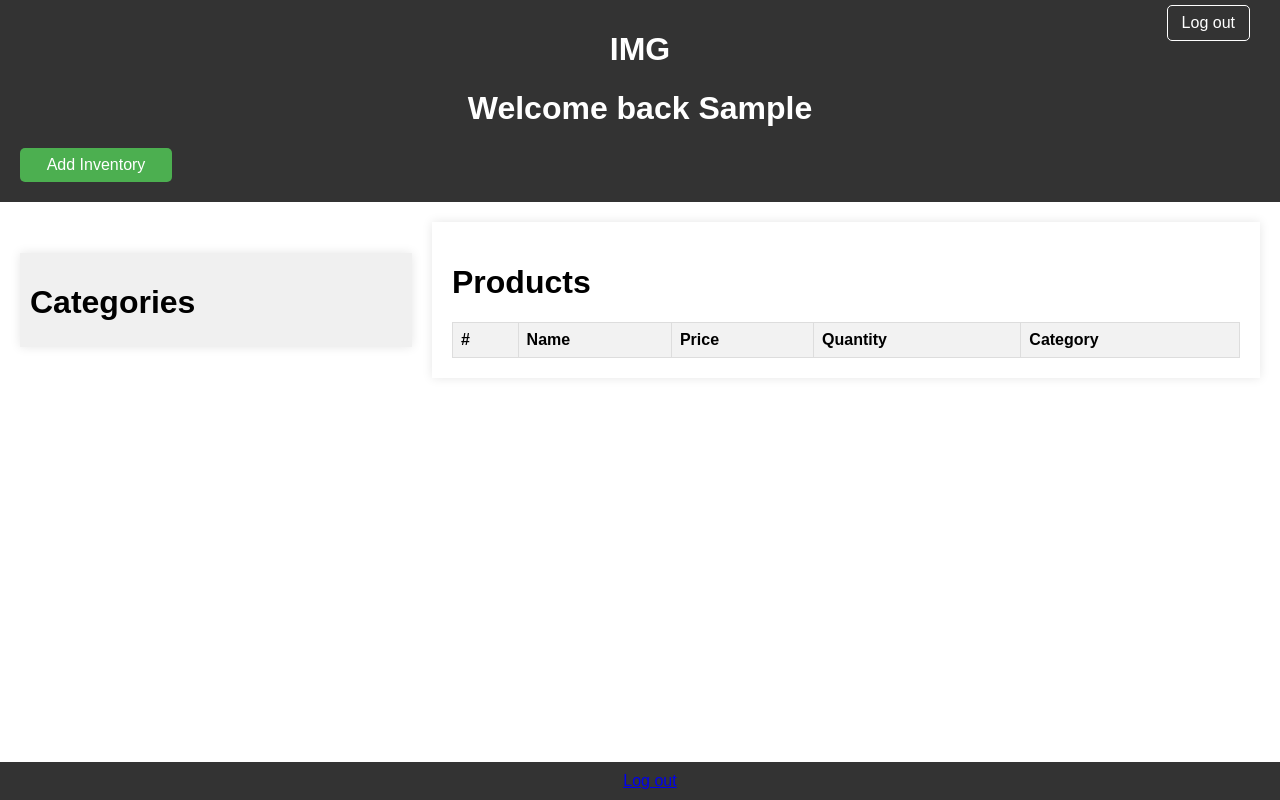
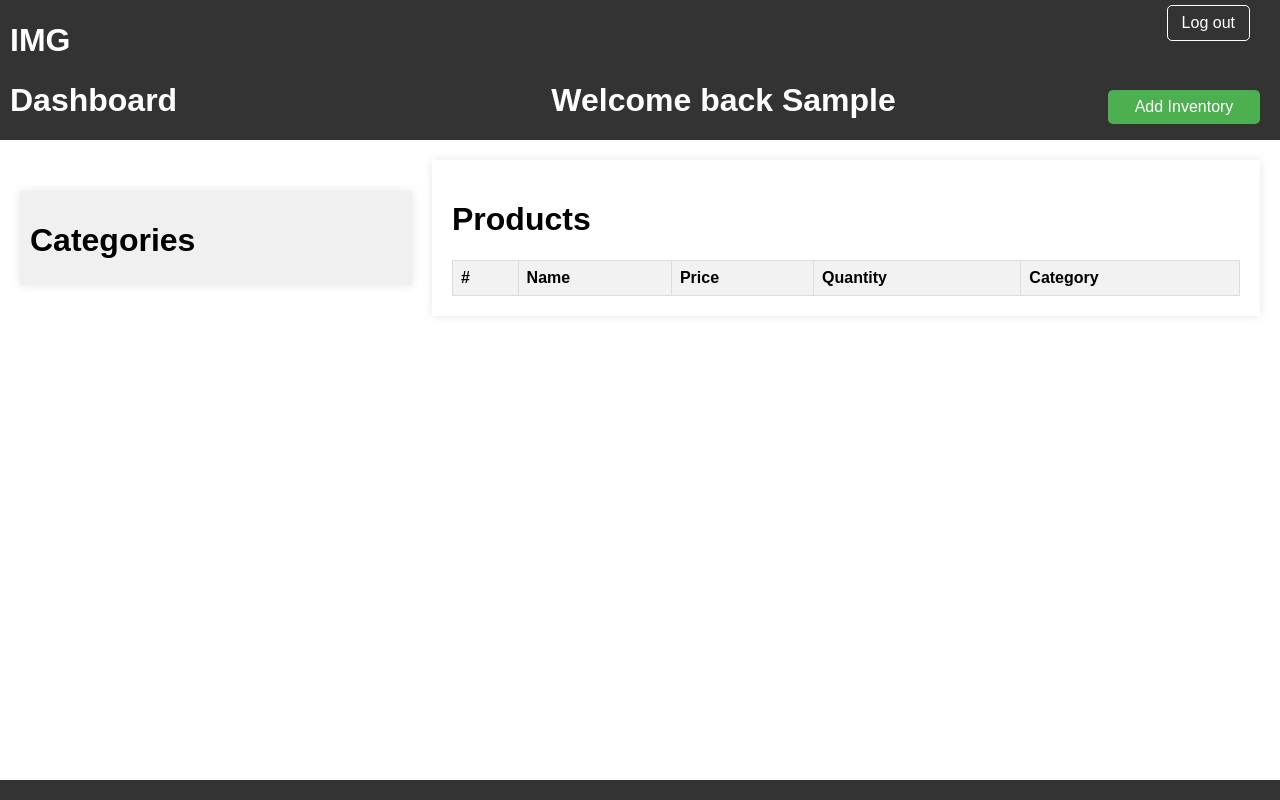
Before and after one commit to gustavoperess/Inventory-Management-System, a Flask app: page /login in a window 1280 px wide. Run offline with Flask 3, Linux system fonts and the light colour scheme; the visitor is signed in with stand-in values (Sample User, id 1); data that the repository does not hold is empty; some libraries are stand-ins or nearby versions.

Commit message:
changes in the CSS

```diff
--- a/static/styles.css
+++ b/static/styles.css
@@ -6,11 +6,38 @@ body {
   padding: 0;
 }
 
+
 header {
+  display: flex;
+  flex-direction: column; /* Stack children vertically */
   background-color: #333;
   color: #fff;
-  text-align: center;
   padding: 10px;
+}
+
+.logo-container {
+  width: 100%;
+  height: 60px; /* Adjust the height as needed */
+  display: flex;
+  justify-content: flex-start;
+  align-items: center;
+}
+
+.actions-container {
+  width: 100%;
+  height: 60px; /* Adjust the height as needed */
+  display: flex;
+  justify-content: space-between;
+  align-items: center;
+}
+
+.user-heading {
+  margin: 0; /* Remove margin */
+  text-align: center; /* Center text */
+}
+
+.dashboard-heading {
+  margin-left: 0px; /* Adjust as needed */
 }
 
 main {
@@ -221,11 +248,9 @@ nav .styled-login-button:hover {
   border-radius: 5px;
   cursor: pointer;
   width: 120px; /* Adjust the width as needed */
-}
-
-/* Apply the new class to the "Add Inventory" button */
-header .add-inventory-button {
-  padding: 8px 16px; /* Adjust padding to your preference */
+  position: fixed; /* Use fixed positioning */
+  top: 80px; /* Adjust the top value to position it vertically */
+  right: 10px; /* Adjust the right value to position it horizontally */
 }
 
 /* Add hover effect for the "Add Inventory" button */
--- a/templates/login.html
+++ b/templates/login.html
@@ -8,13 +8,19 @@
 </head>
 <body>
     <header>
-        <!-- Page header with a title, welcome back message, and navigation link -->
-        <h1>IMG</h1>
-        <h1>Welcome back {{ user.username.title() }}</h1>
-        <nav>
-            <a class="logout-button" href="{{ url_for('main_page') }}">Log out</a>
-            <a class="add-inventory-button" href="{{ url_for('add_item') }}">Add Inventory</a>
-        </nav>
+        <div class="logo-container">
+            <h1 class="logo-heading">IMG</h1>
+            <nav>
+                <a class="logout-button" href="{{ url_for('main_page') }}">Log out</a>
+            </nav>
+        </div>
+        <div class="actions-container">
+            <h1 class="dashboard-heading">Dashboard</h1>
+            <h1 class="user-heading">Welcome back {{ user.username.title() }}</h1>
+            <nav>
+                <a class="add-inventory-button" href="{{ url_for('add_item') }}">Add Inventory</a>
+            </nav>
+        </div>
     </header>
 
     <main>
@@ -72,8 +78,6 @@
     </main>
 
     <footer>
-        <!-- Logout link -->
-        <a href="{{ url_for('main_page') }}" class="logout-link">Log out</a>
     </footer>
 </body>
 </html>
```
